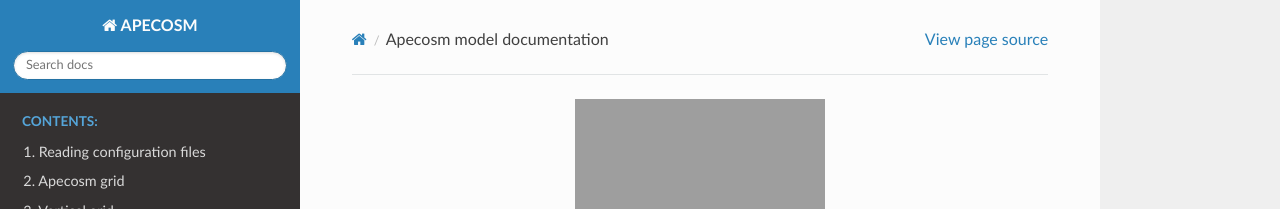
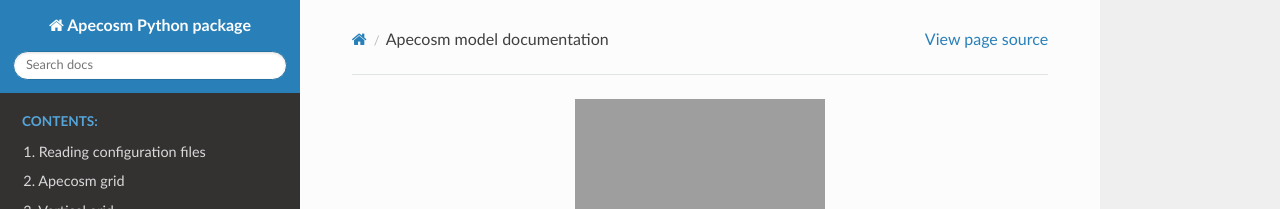
Before and after one commit to apecosm/python-apecosm, a Sphinx documentation site: the page built from doc/index.rst, in a window 1280 px wide. Shown: the top 209 px of the page. Built offline with Sphinx 7.4.7 and the Read the Docs theme 2.0.0, drawn with Linux system fonts in a browser that asks for light colours; the version number could not be read and is left out.

Commit message:
correct project name

```diff
--- a/doc/conf.py
+++ b/doc/conf.py
@@ -59,7 +59,7 @@ source_suffix = '.rst'
 master_doc = 'index'
 
 # General information about the project.
-project = u'APECOSM'
+project = u'Apecosm Python package'
 copyright = u'2017, Olivier Maury, Philippe Verley, Nicolas Barrier'
 author = u'Olivier Maury, Philippe Verley, Nicolas Barrier'
 
```
